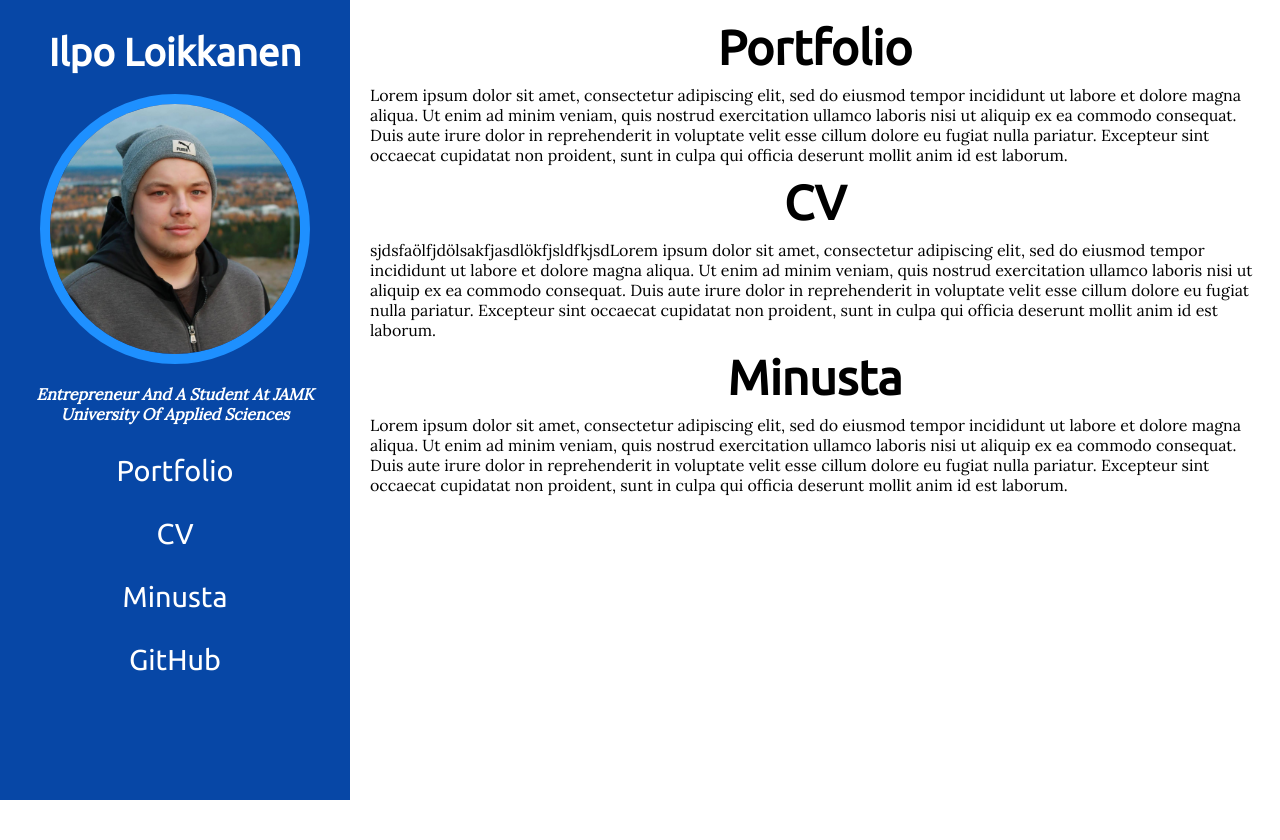
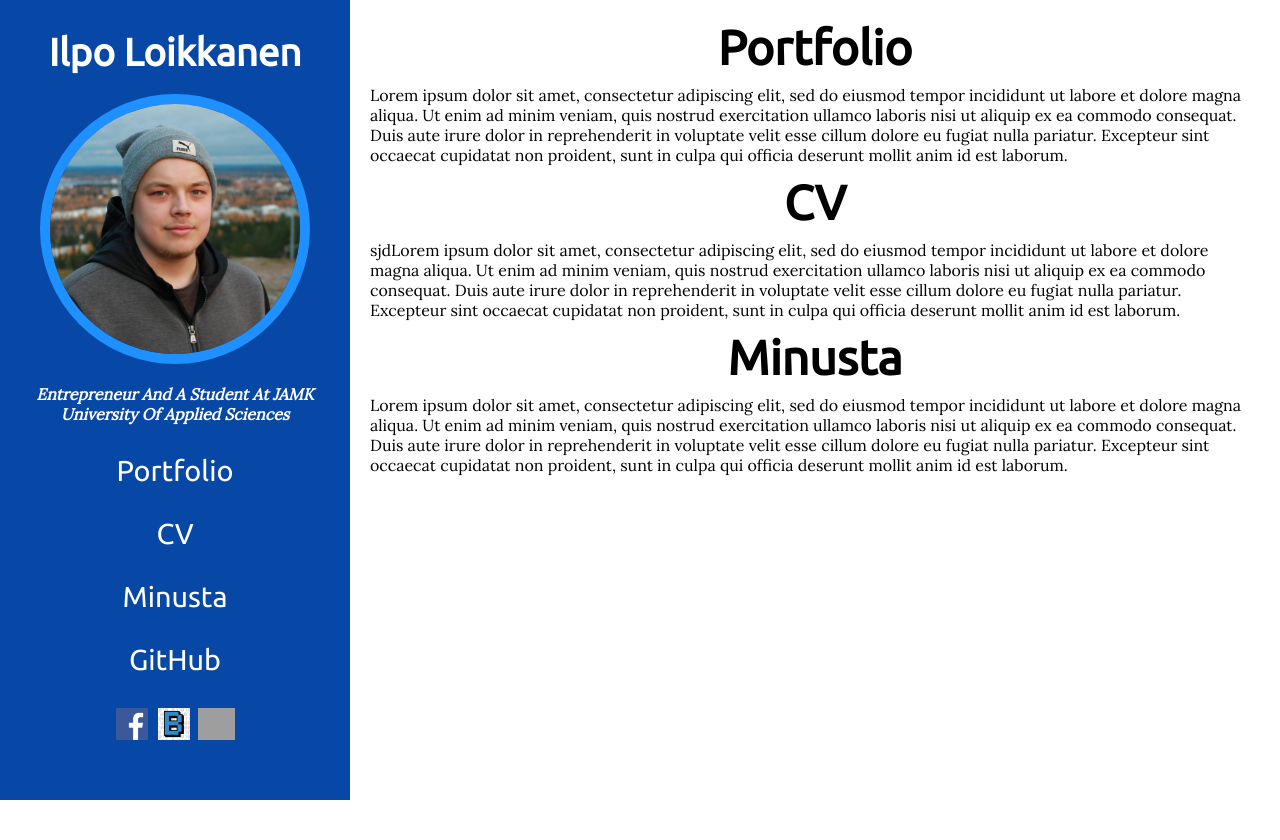
Before and after one commit to ilp0/portfolio, a PHP site: page / in a window 1280 px wide. Run offline with PHP 8.4, Linux system fonts and the light colour scheme; grey boxes are pictures that could not be loaded.

Commit message:
added social buttons

```diff
--- a/index.html
+++ b/index.html
@@ -1,7 +1,6 @@
 <!DOCTYPE html>
 <html>
 <head>
-
     <meta charset="utf-8">
     <title>loikkanen.io</title>
     <link rel="stylesheet" type="text/css" href="reset.css">
@@ -9,37 +8,43 @@
     <link href="https://fonts.googleapis.com/css?family=Source+Sans+Pro" rel="stylesheet">
     <link href="https://fonts.googleapis.com/css?family=Lora|Ubuntu" rel="stylesheet">
     <script src="main.js"></script>
-
-
 </head>
 <body>
 <div id="menuleft">
-
     <h1 id="otsikko">Ilpo Loikkanen</h1>
-
     <img id="profkuva" width=250px height=250px  src="profkuva.jpg" alt="Ilpo Loikkanen">
-
     <h2 id="profilesubtitle">Entrepreneur and a student at JAMK University of Applied Sciences</h2>
-
         <div id="menu">
         <ul id="sidebar">
             <a href="#portfolio"><li id="portfolio_m">Portfolio</li></a>
             <a href="#cv"><li id="cv_m">CV</li></a>
             <a href="#minusta"><li id="minusta_m">Minusta</li></a>
             <a href="https://github.com/ilp0"><li>GitHub</li></a>
+            <table id="social-table">
+                <tr>
+                    <td>
+                        <a href="https://www.facebook.com/1lp0L"><img src="fblogo.png" alt="Facebook" width=32px height=32px></a>
+                    </td>
+                    <td>
+                        <a href="http://bittimestari.fi"><img src="bm.png" alt="Bittimestari.fi" width=32px height=32px></a>
+                    </td>
+                    <td>
+                            <a href="https://www.linkedin.com/in/ilpo-loikkanen-321553140/"><img src="linkedin" alt="LinkedIn" width=37px height=32px></a>
+                    </td>
+                </tr>
+            </table>
         </ul>
     </div>
+</div>
+
+<div id="mobileTopBar">
+
+                <h1 id="otsikko">Ilpo Loikkanen</h1>
+                <img id="profkuva" width=500px height=500px src="profkuva.jpg" alt="Ilpo Loikkanen">
+                <h2 id="profilesubtitle">Entrepreneur and a student at JAMK University of Applied Sciences</h2>
 
 </div>
 
-<div id="mobileTopBar">
-                <h1 id="otsikko">Ilpo Loikkanen</h1>
-
-                <img id="profkuva" width=500px height=500px src="profkuva.jpg" alt="Ilpo Loikkanen">
-
-                <h2 id="profilesubtitle">Entrepreneur and a student at JAMK University of Applied Sciences</h2>
-
-</div>
 <div id="main">
 <div id="portfolio">
     <h1>Portfolio</h1>
@@ -50,7 +55,7 @@
     <div id="cv">
     <h1>CV</h1>
         <p>
-            sjdsfaölfjdölsakfjasdlökfjsldfkjsdLorem ipsum dolor sit amet, consectetur adipiscing elit, sed do eiusmod tempor incididunt ut labore et dolore magna aliqua. Ut enim ad minim veniam, quis nostrud exercitation ullamco laboris nisi ut aliquip ex ea commodo consequat. Duis aute irure dolor in reprehenderit in voluptate velit esse cillum dolore eu fugiat nulla pariatur. Excepteur sint occaecat cupidatat non proident, sunt in culpa qui officia deserunt mollit anim id est laborum.</p>
+            sjdLorem ipsum dolor sit amet, consectetur adipiscing elit, sed do eiusmod tempor incididunt ut labore et dolore magna aliqua. Ut enim ad minim veniam, quis nostrud exercitation ullamco laboris nisi ut aliquip ex ea commodo consequat. Duis aute irure dolor in reprehenderit in voluptate velit esse cillum dolore eu fugiat nulla pariatur. Excepteur sint occaecat cupidatat non proident, sunt in culpa qui officia deserunt mollit anim id est laborum.</p>
         </div>
     <div id="minusta">
     <h1>Minusta</h1>
--- a/tyyli.css
+++ b/tyyli.css
@@ -32,6 +32,15 @@ a {
 }
 
 /* yksittäiset alueet */
+
+#social-table{
+    padding-left: 100px;
+    padding-top: 10px;
+}
+
+td {
+    width: 40px;
+}
 
 
 #main {
@@ -138,6 +147,7 @@ a {
     display:none;
 }
 
+
 @media only screen
 and (min-device-width : 320px)
 and (max-device-width : 780px){
@@ -168,6 +178,7 @@ and (max-device-width : 780px){
     h1 {
         font-size: 5em;
     }
+
 }
 
 /* efektit ja muut erikoisuudet */
```
Also changed, not shown: bm.png (added), fblogo.png (added), linkedin.png (added).
